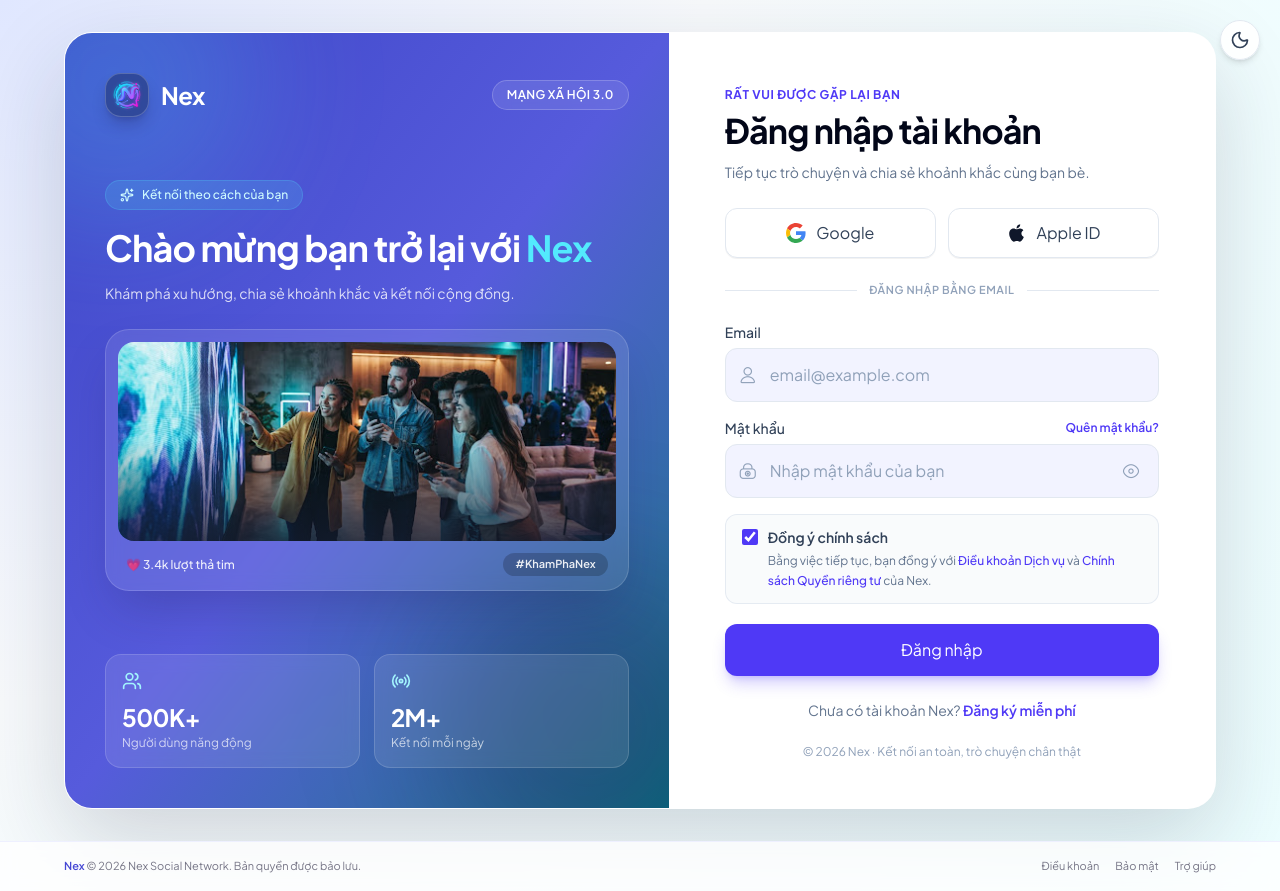
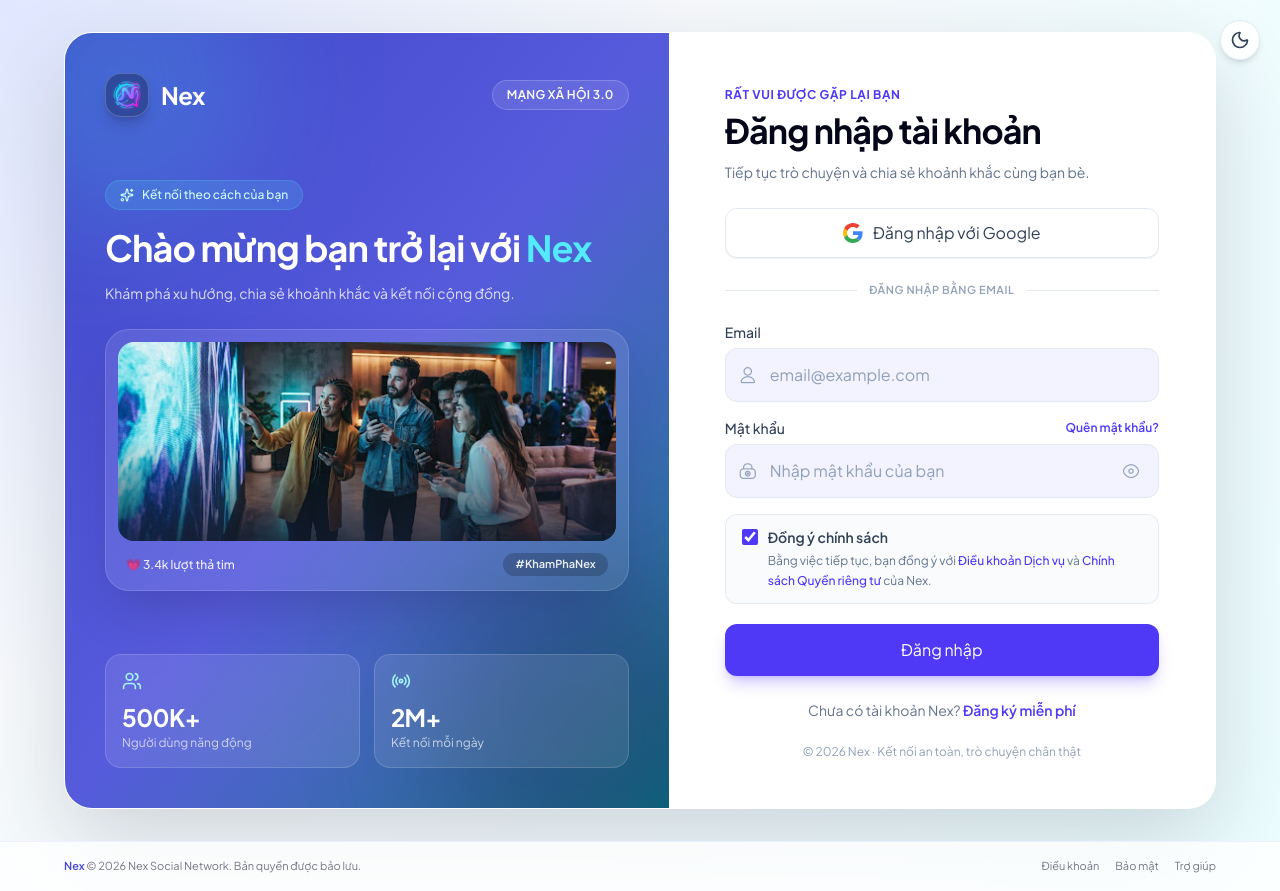
Before and after one commit to ToanNguyen264/nex-chat-fe, a React (Vite) app: page / in a window 1280 px wide. Built offline with nearby package versions, Linux system fonts and the light colour scheme; no server answers.

Commit message:
feat(auth): integrate Google OAuth for login and manage access tokens

```diff
--- a/package.json
+++ b/package.json
@@ -10,6 +10,7 @@
     "preview": "vite preview"
   },
   "dependencies": {
+    "@react-oauth/google": "^0.13.5",
     "@tailwindcss/vite": "^4.3.3",
     "@tanstack/react-query": "^5.102.8",
     "axios": "^1.20.0",
--- a/src/api/axios.ts
+++ b/src/api/axios.ts
@@ -1,5 +1,6 @@
 // axios.ts
 import axios from "axios";
+import { queryClient } from "../lib/query-client";
 
 const api = axios.create({
     baseURL: "/api",
@@ -25,6 +26,7 @@
 
         if (status === 401 && accessToken) {
             localStorage.removeItem("accessToken");
+            queryClient.clear();
 
             if (window.location.pathname !== "/") {
                 window.location.replace("/");
--- a/src/layouts/components/Header.tsx
+++ b/src/layouts/components/Header.tsx
@@ -21,6 +21,9 @@
 import { useNotificationStore } from "../../features/notifications/notification.store";
 import { usePresenceStore } from "../../features/presence/presence.store";
 import { disconnectSocket } from "../../socket/socket";
+import { queryClient } from "../../lib/query-client";
+import { useChatStore } from "../../features/chat/chat.store";
+import { useFeedRealtimeStore } from "../../features/feed/feed-realtime.store";
 
 
 const navItems = [
@@ -140,8 +143,12 @@
             console.error("Không thể thu hồi refresh token:", error);
         } finally {
             localStorage.removeItem("accessToken");
+            queryClient.clear();
             disconnectSocket();
             resetUnread();
+            useChatStore.getState().resetChat();
+            useFeedRealtimeStore.getState().resetFeedRealtime();
+            usePresenceStore.getState().resetPresence();
             setIsNotificationOpen(false);
             setIsAccountMenuOpen(false);
             navigate("/", { replace: true });
--- a/src/main.tsx
+++ b/src/main.tsx
@@ -1,3 +1,4 @@
+import { GoogleOAuthProvider } from '@react-oauth/google'
 import { StrictMode } from 'react'
 import { createRoot } from 'react-dom/client'
 import { ThemeProvider } from 'next-themes'
@@ -12,6 +13,7 @@
 
 createRoot(document.getElementById('root')!).render(
   <StrictMode>
+    <GoogleOAuthProvider clientId={import.meta.env.VITE_GOOGLE_CLIENT_ID || ""}>
     <ThemeProvider attribute="class" defaultTheme="light" enableSystem>
       <QueryClientProvider client={queryClient}>
         <BrowserRouter>
@@ -19,5 +21,6 @@
         </BrowserRouter>
       </QueryClientProvider>
     </ThemeProvider>
+    </GoogleOAuthProvider>
   </StrictMode>,
 )
--- a/src/page/Login.tsx
+++ b/src/page/Login.tsx
@@ -1,3 +1,4 @@
+import { useGoogleLogin } from "@react-oauth/google";
 import { Moon, Radio, Sparkles, Sun, Users } from "lucide-react";
 import { useState } from "react";
 import { useFormik } from "formik";
@@ -11,12 +12,38 @@
 import Button from "../component/UI/Button/Button";
 import Input from "../component/UI/Input/Input";
 import { showError } from "../utils/swal";
+import { queryClient } from "../lib/query-client";
 
 export default function LoginPage() {
     const [showPassword, setShowPassword] = useState(false);
     const navigation = useNavigate();
     const { resolvedTheme, setTheme } = useTheme();
     const isDark = resolvedTheme === "dark";
+    const [isGoogleLoading, setIsGoogleLoading] = useState(false);
+
+    const handleGoogleLogin = useGoogleLogin({
+        onSuccess: async (tokenResponse) => {
+            try {
+                setIsGoogleLoading(true);
+                const response = await api.post("/auth/google", {
+                    accessToken: tokenResponse.access_token,
+                });
+
+                const accessToken = response.data.accessToken;
+                queryClient.clear();
+                localStorage.setItem("accessToken", accessToken);
+                navigation("/home");
+            } catch (err: any) {
+                const message = err.response?.data?.message || "Đăng nhập Google thất bại";
+                showError(message);
+            } finally {
+                setIsGoogleLoading(false);
+            }
+        },
+        onError: () => {
+            showError("Đăng nhập với Google không thành công");
+        },
+    });
 
     const formik = useFormik({
         initialValues: {
@@ -42,7 +69,7 @@
                 });
 
                 const accessToken = response.data.accessToken;
-
+                queryClient.clear();
                 localStorage.setItem("accessToken", accessToken);
 
                 navigation("/home");
@@ -144,14 +171,21 @@
                             </p>
                         </div>
 
-                        <div className="mt-6 grid grid-cols-2 gap-3">
-                            <Button className="flex cursor-pointer items-center justify-center gap-2.5 rounded-xl border border-slate-200 bg-white px-4 py-3 text-sm font-semibold text-slate-700 shadow-2xs transition hover:border-slate-300 hover:bg-slate-50">
+                        <div className="mt-6">
+                            <Button
+                                type="button"
+                                loading={isGoogleLoading}
+                                onClick={() => {
+                                    if (!import.meta.env.VITE_GOOGLE_CLIENT_ID) {
+                                        showError("Chưa cấu hình VITE_GOOGLE_CLIENT_ID trong file .env");
+                                        return;
+                                    }
+                                    handleGoogleLogin();
+                                }}
+                                className="flex w-full cursor-pointer items-center justify-center gap-2.5 rounded-xl border border-slate-200 bg-white px-4 py-3 text-sm font-semibold text-slate-700 shadow-2xs transition hover:border-slate-300 hover:bg-slate-50 disabled:cursor-not-allowed disabled:opacity-50"
+                            >
                                 <img src="/google_logo.svg" alt="" className="h-5 w-5 object-contain" />
-                                Google
-                            </Button>
-                            <Button className="flex cursor-pointer items-center justify-center gap-2.5 rounded-xl border border-slate-200 bg-white px-4 py-3 text-sm font-semibold text-slate-700 shadow-2xs transition hover:border-slate-300 hover:bg-slate-50">
-                                <img src="/apple_logo.svg" alt="" className="h-5 w-5 object-contain dark:invert" />
-                                Apple ID
+                                Đăng nhập với Google
                             </Button>
                         </div>
 
```
Also changed, not shown: 1 other file (tests, documents, lock files or other folders).
